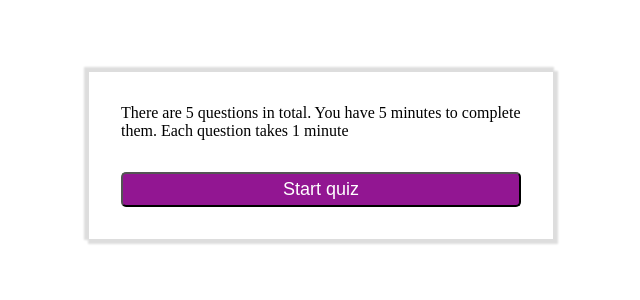
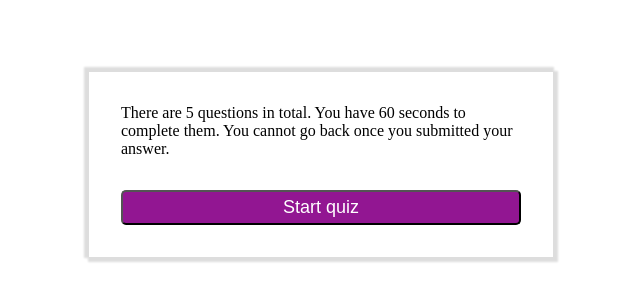
Before and after one commit to Stephenlaye2/mini-quiz-app, a website: page dist/index.html in a window 1280 px wide. Shown: the part 168-468 px from the top of the page, without its empty margins (319-959 px from the left). Drawn offline with Linux system fonts and the light colour scheme.

Commit message:
updated html

```diff
--- a/dist/index.html
+++ b/dist/index.html
@@ -13,8 +13,8 @@
         <div class="card-body">
           <h3 class="time"></h3>
           <p class="text-primary">
-            There are 5 questions in total. You have 5 minutes to complete them.
-            Each question takes 1 minute
+            There are 5 questions in total. You have 60 seconds to complete them.
+            You cannot go back once you submitted your answer.
           </p>
           <div class="answer-options"></div>
 
```
